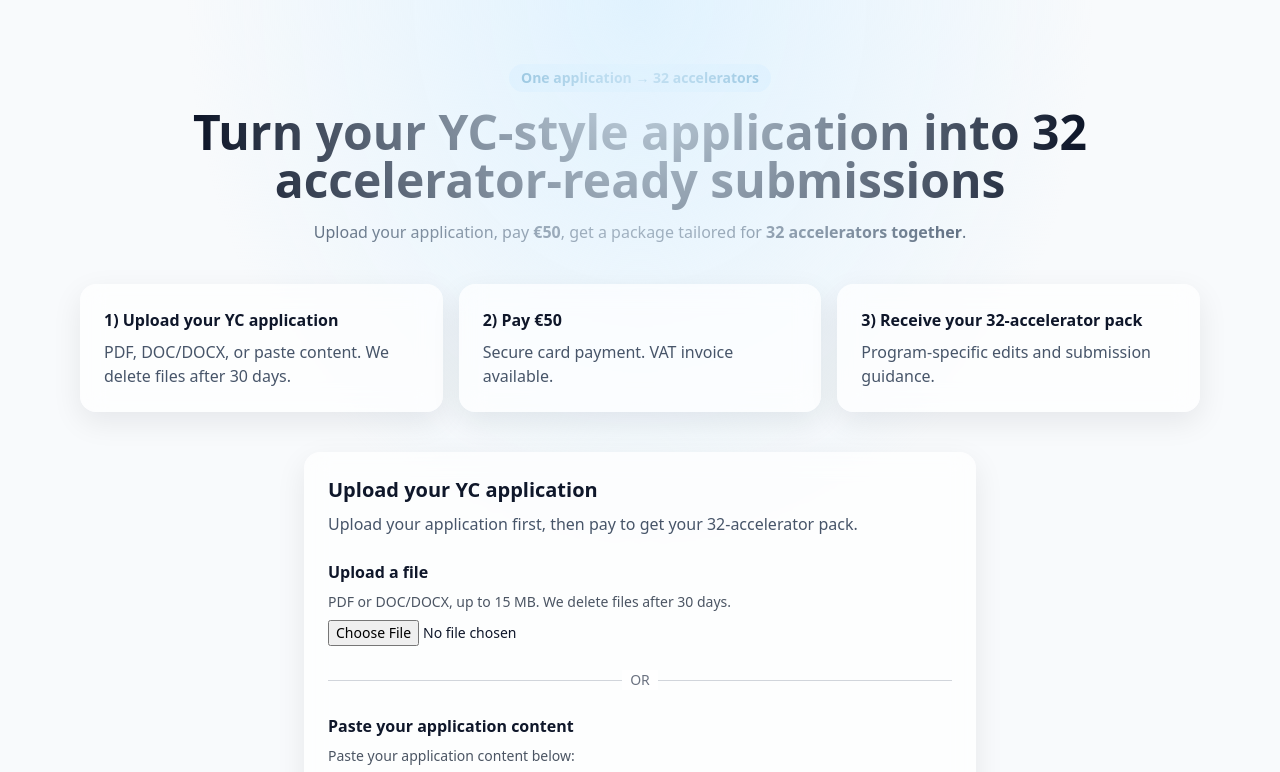
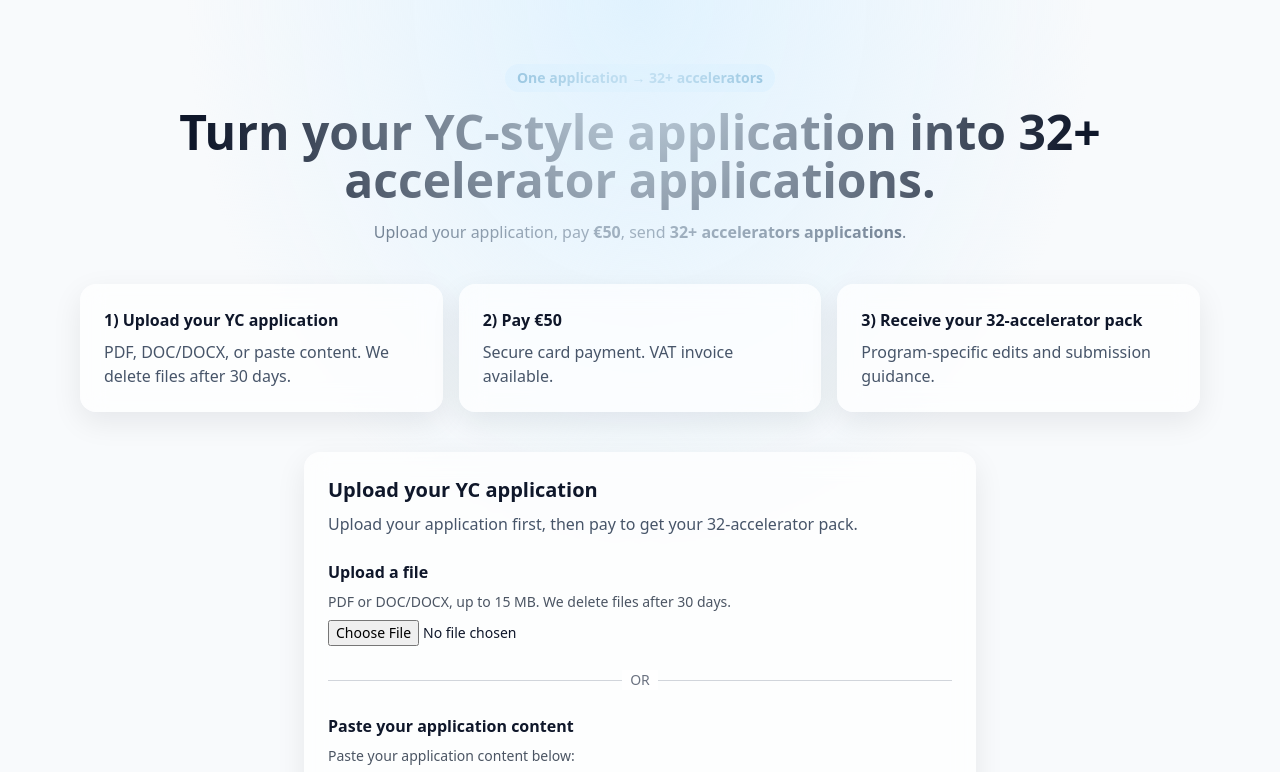
Before and after one commit to chaollapark/acceleratorfiller, a Next.js app: page / in a window 1280 px wide. Shown: the top 772 px of the page. Built offline with nearby package versions, Linux system fonts and the light colour scheme.

Commit message:
small text changes

```diff
--- a/app/page.tsx
+++ b/app/page.tsx
@@ -133,12 +133,12 @@
   return (
     <main className="container py-16">
       <header className="text-center space-y-4">
-        <span className="badge">One application → 32 accelerators</span>
+        <span className="badge">One application → 32+ accelerators</span>
         <h1 className="text-3xl md:text-5xl font-extrabold leading-tight">
-          Turn your YC-style application into 32 accelerator-ready submissions
+          Turn your YC-style application into 32+ accelerator applications.
         </h1>
         <p className="meta">
-          Upload your application, pay <strong>€50</strong>, get a package tailored for <strong>32 accelerators together</strong>.
+          Upload your application, pay <strong>€50</strong>, send <strong>32+ accelerators applications</strong>.
         </p>
       </header>
 
```
